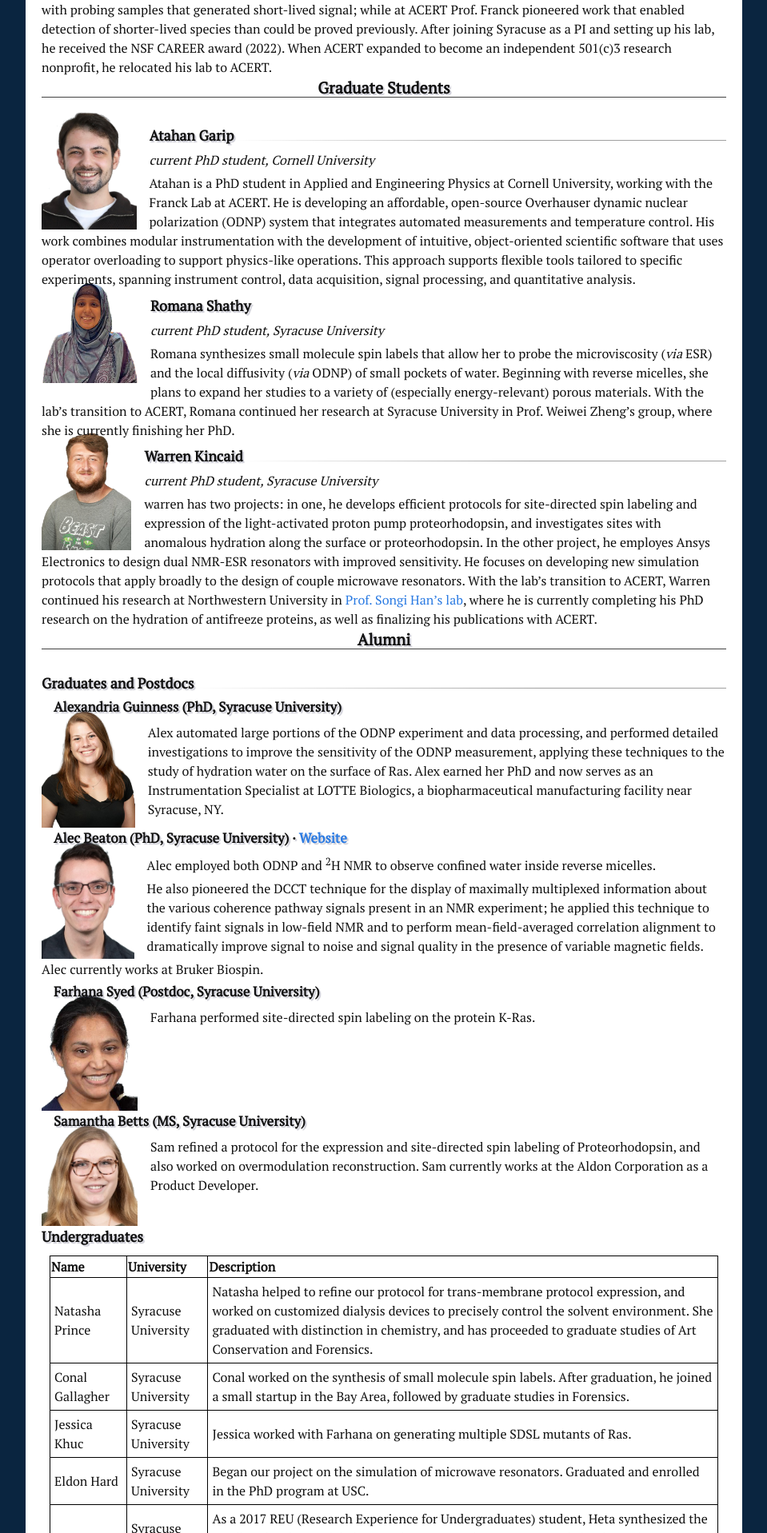
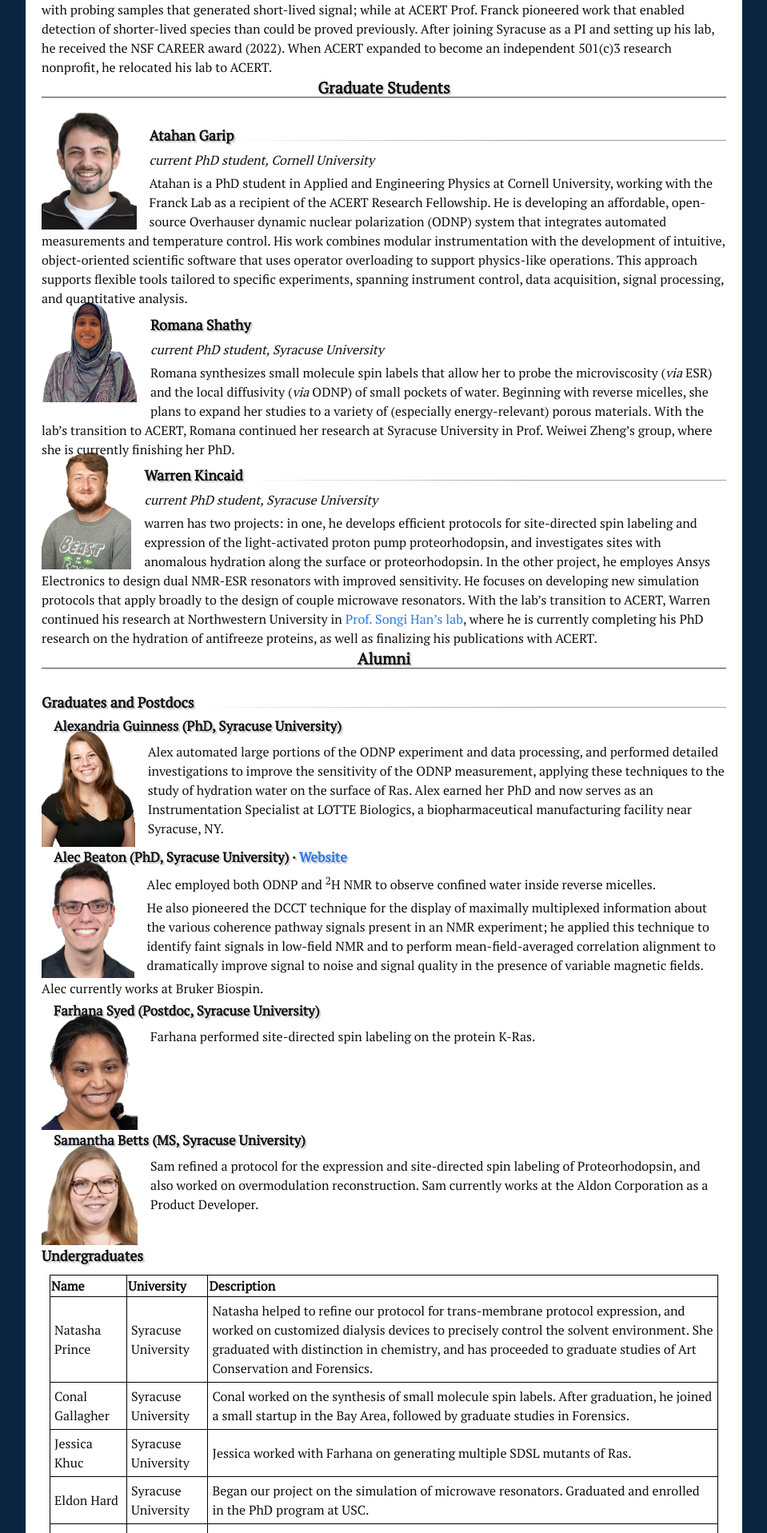
Before and after one commit to jmfrancklab/jmfrancklab.github.io, a Jekyll site: the page built from People.md, in a window 1280 px wide. Shown: the part 495-2412 px from the top of the page at 80% size, without its empty margins (160-1119 px from the left). Built offline with Jekyll 4.4.1, drawn with Linux system fonts in a browser that asks for light colours.

Commit message:
making clear ACERT research fellowship

```diff
--- a/_data/people.yml
+++ b/_data/people.yml
@@ -12,14 +12,15 @@
   photo: assets/atahan_photo.png
   description: |
     Atahan is a PhD student in Applied and Engineering Physics at Cornell
-    University, working with the Franck Lab at ACERT. He is developing
-    an affordable, open-source Overhauser dynamic nuclear polarization
-    (ODNP) system that integrates automated measurements and temperature
-    control. His work combines modular instrumentation with the development
-    of intuitive, object-oriented scientific software that uses operator
-    overloading to support physics-like operations. This approach supports
-    flexible tools tailored to specific experiments, spanning instrument control,
-    data acquisition, signal processing, and quantitative analysis.
+    University, working with the Franck Lab as a recipient of the ACERT
+    Research Fellowship. He is developing an affordable, open-source
+    Overhauser dynamic nuclear polarization (ODNP) system that integrates
+    automated measurements and temperature control. His work combines modular
+    instrumentation with the development of intuitive, object-oriented
+    scientific software that uses operator overloading to support physics-like
+    operations. This approach supports flexible tools tailored to specific
+    experiments, spanning instrument control, data acquisition, signal
+    processing, and quantitative analysis.
 
 - name: Romana Shathy
   status: active
```
